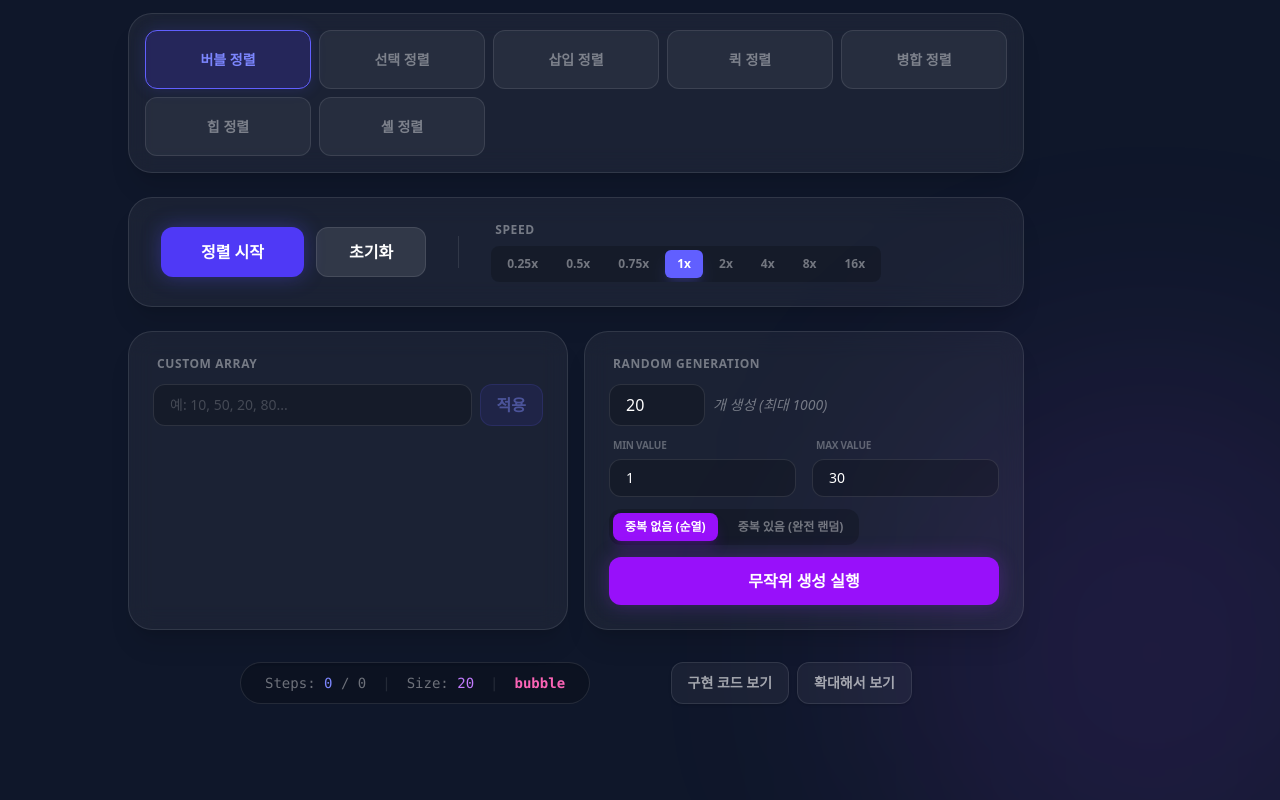
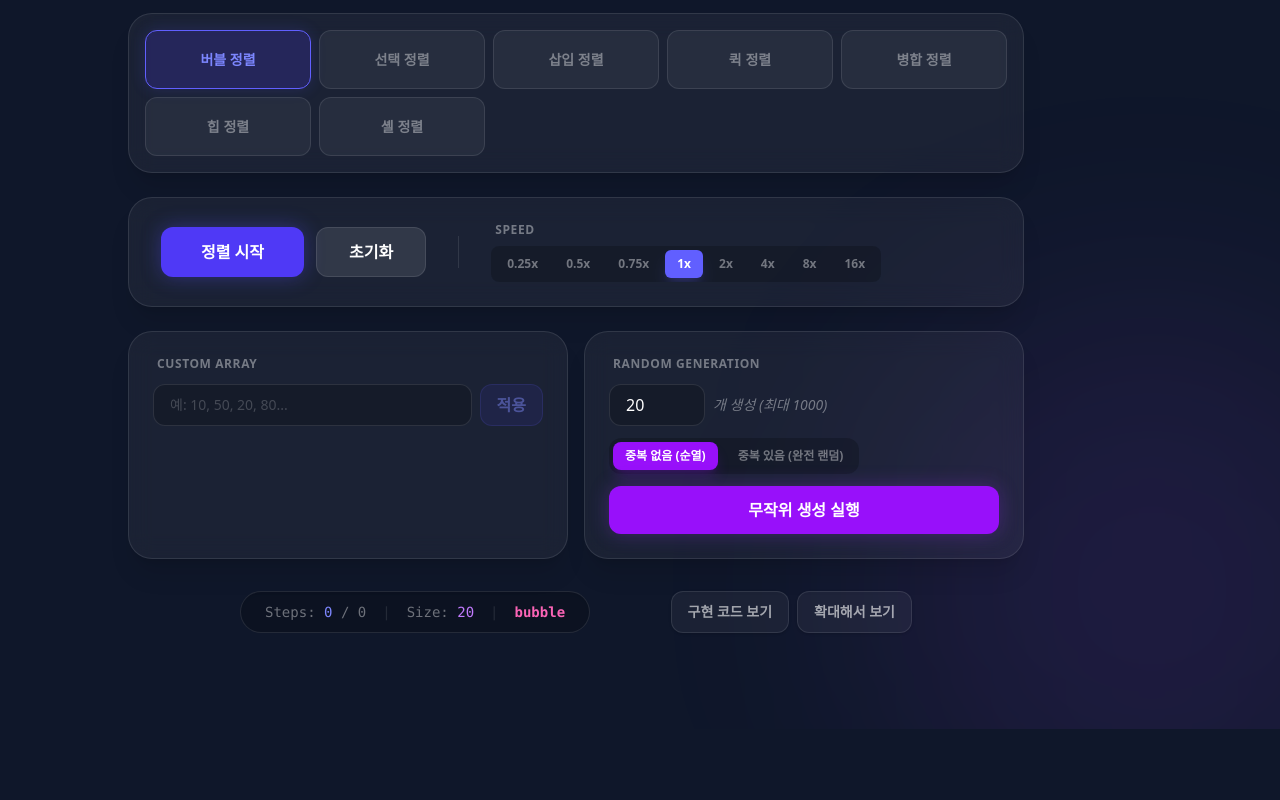
Before and after one commit to LeeSangHyeok0731/sort, a Next.js app: page / in a window 1280 px wide. Shown: the part 677-1477 px from the top of the page. After the commit the page ends 1406 px from the top, so only its background shows below. Built offline with nearby package versions, Linux system fonts and the light colour scheme.

Commit message:
숫자 생성 min max 삭제

```diff
--- a/src/components/ControlPanel.tsx
+++ b/src/components/ControlPanel.tsx
@@ -142,12 +142,7 @@ type Props = {
   onReset: () => void;
   onStop: () => void;
   onCustomArray: (arr: number[]) => void;
-  onRandomGenerate: (
-    size: number,
-    mode: GenerationMode,
-    min: number,
-    max: number
-  ) => void;
+  onRandomGenerate: (size: number, mode: GenerationMode) => void;
   playing: boolean;
   speedMultiplier: number;
   setSpeedMultiplier: (speed: number) => void;
@@ -185,8 +180,6 @@ export default function ControlPanel({
 }: Props) {
   const [customInput, setCustomInput] = useState("");
   const [randomSize, setRandomSize] = useState(20);
-  const [minVal, setMinVal] = useState(1);
-  const [maxVal, setMaxVal] = useState(30);
   const [genMode, setGenMode] = useState<GenerationMode>("unique");
   const [activeCategory, setActiveCategory] =
     useState<AlgorithmCategory>("standard");
@@ -402,33 +395,6 @@ export default function ControlPanel({
               </span>
             </div>
 
-            <div className="flex gap-4">
-              <div className="flex flex-col gap-1.5 flex-1">
-                <span className="text-[10px] font-bold text-white/30 uppercase tracking-tight px-1">
-                  Min Value
-                </span>
-                <input
-                  type="number"
-                  value={minVal}
-                  onChange={(e) => setMinVal(parseInt(e.target.value) || 0)}
-                  disabled={playing}
-                  className="w-full bg-black/20 border border-white/10 rounded-xl px-4 py-2 text-white text-sm focus:outline-none focus:border-indigo-500 transition-colors"
-                />
-              </div>
-              <div className="flex flex-col gap-1.5 flex-1">
-                <span className="text-[10px] font-bold text-white/30 uppercase tracking-tight px-1">
-                  Max Value
-                </span>
-                <input
-                  type="number"
-                  value={maxVal}
-                  onChange={(e) => setMaxVal(parseInt(e.target.value) || 0)}
-                  disabled={playing}
-                  className="w-full bg-black/20 border border-white/10 rounded-xl px-4 py-2 text-white text-sm focus:outline-none focus:border-indigo-500 transition-colors"
-                />
-              </div>
-            </div>
-
             <div className="flex gap-2 p-1 bg-black/20 rounded-xl w-fit">
               <button
                 onClick={() => setGenMode("unique")}
@@ -453,9 +419,7 @@ export default function ControlPanel({
             </div>
 
             <button
-              onClick={() =>
-                onRandomGenerate(randomSize, genMode, minVal, maxVal)
-              }
+              onClick={() => onRandomGenerate(randomSize, genMode)}
               disabled={playing}
               className="w-full py-3 bg-purple-600 hover:bg-purple-500 text-white rounded-xl font-bold transition-all duration-200 shadow-[0_0_20px_rgba(147,51,234,0.3)] active:scale-95 disabled:opacity-50"
             >
--- a/src/components/SortVisualizer.tsx
+++ b/src/components/SortVisualizer.tsx
@@ -58,29 +58,19 @@ export default function SortVisualizer() {
 
   const generateArrayItems = (
     size: number,
-    mode: GenerationMode,
-    min: number = 1,
-    max: number = 100
+    mode: GenerationMode
   ): ArrayItem[] => {
-    const range = Math.max(1, max - min + 1);
     if (mode === "unique") {
-      // If we need more unique numbers than the range allows, we expand the range or just cap it
-      const actualMax = Math.max(max, min + size - 1);
-      const fullRange = actualMax - min + 1;
-      const nums = Array.from({ length: fullRange }, (_, i) => i + min);
-
-      // Fisher-Yates shuffle
+      const nums = Array.from({ length: size }, (_, i) => i + 1);
       for (let i = nums.length - 1; i > 0; i--) {
         const j = Math.floor(Math.random() * (i + 1));
         [nums[i], nums[j]] = [nums[j], nums[i]];
       }
-      return nums
-        .slice(0, size)
-        .map((val) => ({ id: idCounter.current++, value: val }));
+      return nums.map((val) => ({ id: idCounter.current++, value: val }));
     } else {
       return Array.from({ length: size }, () => ({
         id: idCounter.current++,
-        value: Math.floor(Math.random() * range) + min,
+        value: Math.floor(Math.random() * (size * 1.5)) + 1,
       }));
     }
   };
@@ -120,21 +110,13 @@ export default function SortVisualizer() {
     }
 
     const sizeFromUrl = searchParams.get("size");
-    const minFromUrl = searchParams.get("min");
-    const maxFromUrl = searchParams.get("max");
 
-    if (sizeFromUrl || minFromUrl || maxFromUrl) {
+    if (sizeFromUrl) {
       // Clamp size between 2 and 1000
-      const sizeParsed = Math.min(
-        1000,
-        Math.max(2, parseInt(sizeFromUrl || "20"))
-      );
-      const minParsed = parseInt(minFromUrl || "1");
-      const maxParsed = parseInt(maxFromUrl || (sizeParsed * 1.5).toString());
-
-      setArray(generateArrayItems(sizeParsed, "unique", minParsed, maxParsed));
+      const sizeParsed = Math.min(1000, Math.max(2, parseInt(sizeFromUrl)));
+      setArray(generateArrayItems(sizeParsed, "unique"));
     } else if (array.length === 0) {
-      setArray(generateArrayItems(20, "unique", 1, 30));
+      setArray(generateArrayItems(20, "unique"));
     }
     // eslint-disable-next-line react-hooks/exhaustive-deps
   }, [searchParams]);
@@ -271,17 +253,12 @@ export default function SortVisualizer() {
     updateUrlParams({ size: numbers.length });
   };
 
-  const handleRandomGenerate = (
-    size: number,
-    mode: GenerationMode,
-    min: number,
-    max: number
-  ) => {
-    setArray(generateArrayItems(size, mode, min, max));
+  const handleRandomGenerate = (size: number, mode: GenerationMode) => {
+    setArray(generateArrayItems(size, mode));
     setSteps([]);
     setStepIndex(0);
     setPlaying(false);
-    updateUrlParams({ size, min, max });
+    updateUrlParams({ size });
     if (size > 100) {
       setIsExpanded(true);
     }
```
